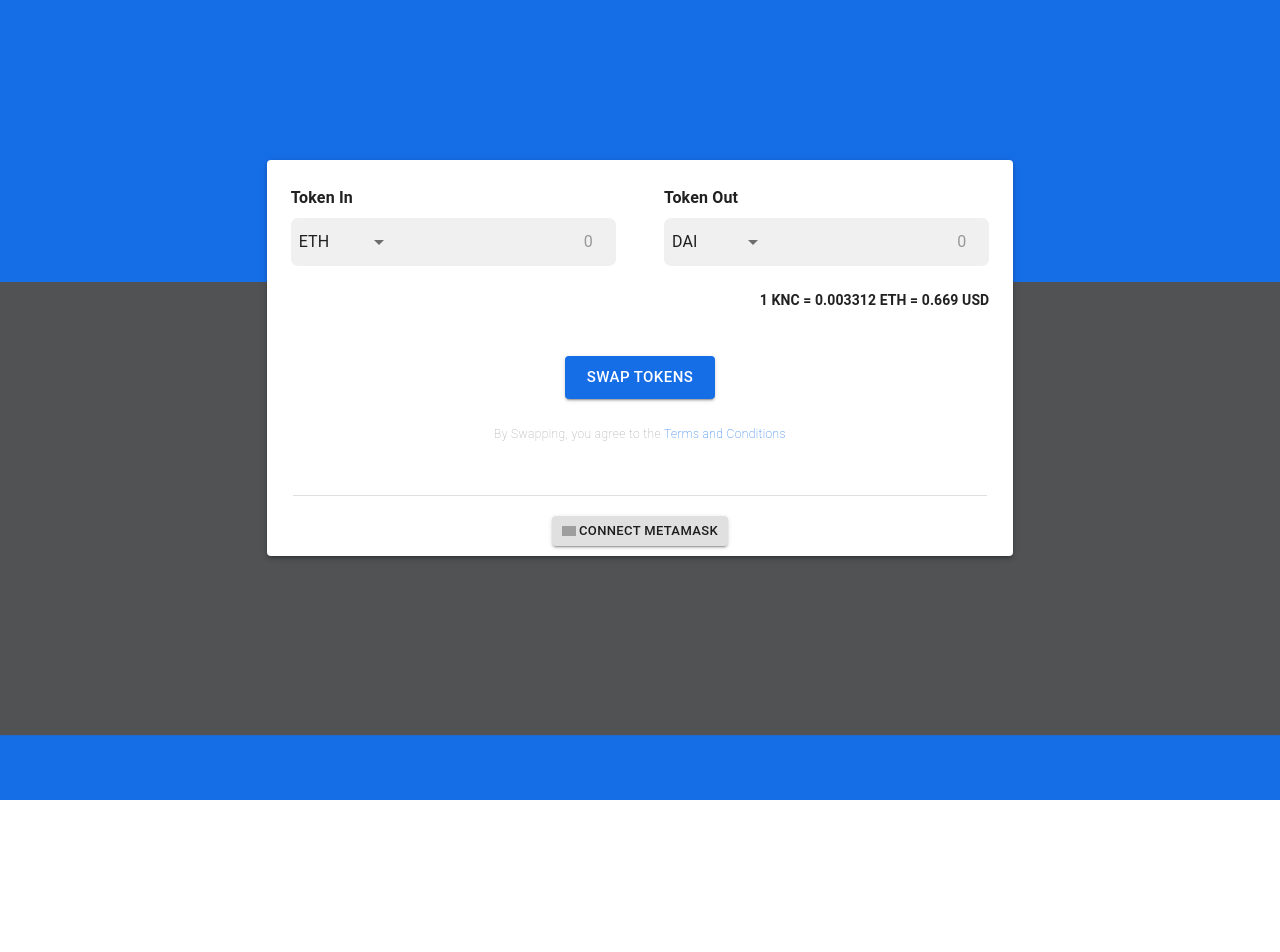
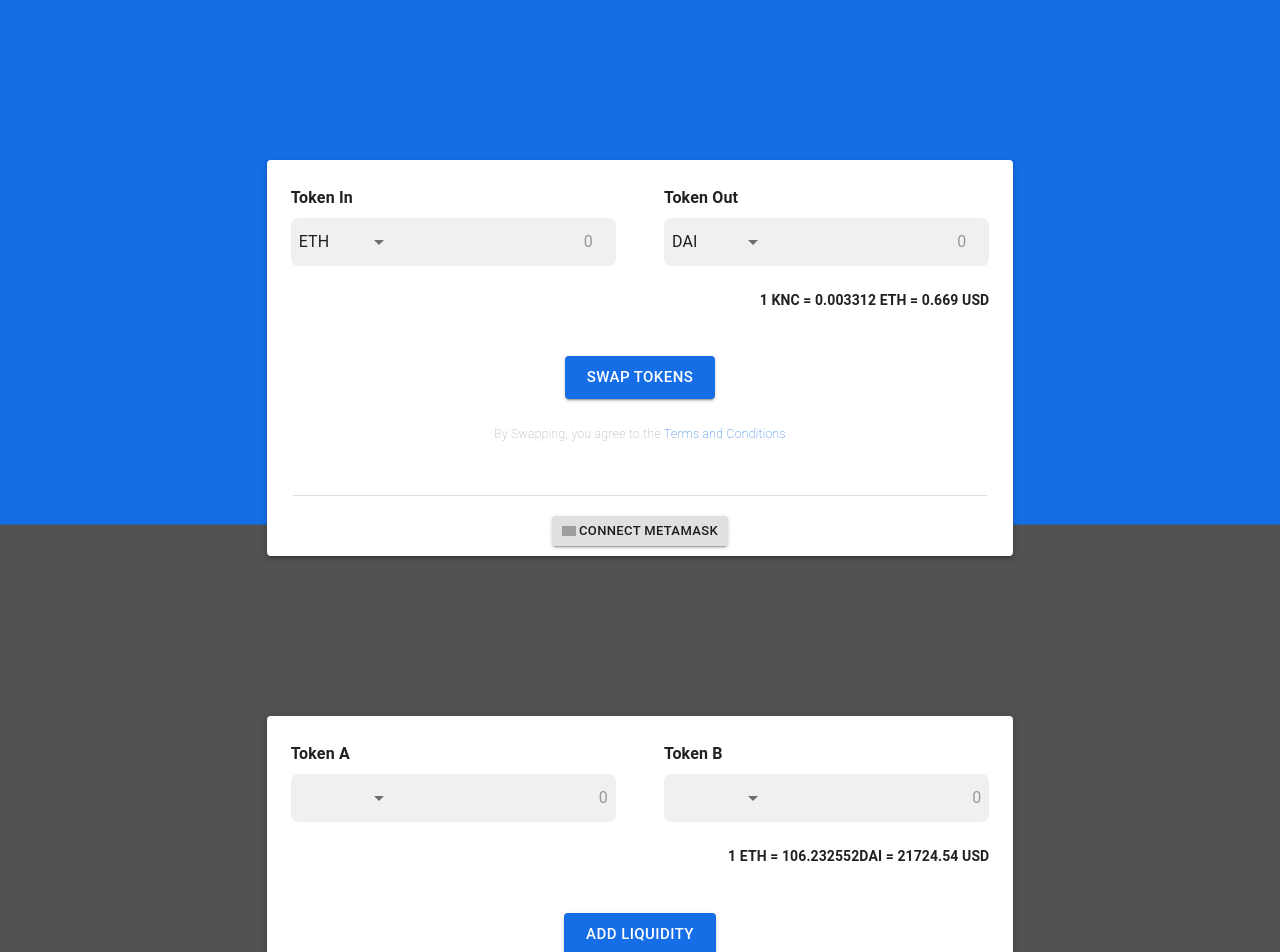
Before and after one commit to RaviBlock8/Swappy_mock_frontend, a React (Create React App) app: page / in a window 1280 px wide. Shown: the top 952 px of the page. Before the commit the page ends 800 px from the top, so only its background shows below. Built offline with nearby package versions, Linux system fonts and the light colour scheme; grey boxes are pictures that could not be loaded.

Commit message:
Add validation on token type
In this I added validation on token type while adding liquidity i.e token1 and token2 can't be of same type

```diff
--- a/src/App.js
+++ b/src/App.js
@@ -1,9 +1,15 @@
 import React from "react";
 import "./App.css";
 import SwapPage from "./pages/SwapPage/SwapPage";
+import AddLiquidityPage from "./pages/AddLiquidityPage/AddLiquidityPage";
 
 function App() {
-  return <SwapPage />;
+  return (
+    <React.Fragment>
+      <SwapPage />
+      <AddLiquidityPage />
+    </React.Fragment>
+  );
 }
 
 export default App;
--- a/src/components/AddLiquidity/AddLiquidityWindow.jsx
+++ b/src/components/AddLiquidity/AddLiquidityWindow.jsx
@@ -11,19 +11,11 @@
 } from "@material-ui/core";
 import { makeStyles, styled } from "@material-ui/core/styles";
 
-function AddLiquidityWindow() {
+function AddLiquidityWindow({token1, token2, changeTokenType, errorMsg}) {
   const classes = useStyles();
-  const [token1, setToken1] = React.useState("");
-  const [token2, setToken2] = React.useState("");
   const [amountOfToken1, setAmountToken1] = React.useState("");
   const [amountOfToken2, setAmountToken2] = React.useState("");
 
-  const handleChangeToken1 = (event) => {
-    setToken1(event.target.value);
-  };
-  const handleChangeToken2 = (event) => {
-    setToken2(event.target.value);
-  };
   const handleAmountToken1 = (event) => {
     setAmountToken1(event.target.value);
   };
@@ -54,9 +46,11 @@
               <Select
                 labelId="demo-simple-select-label"
                 id="demo-simple-select"
-				value={token1}
-				disableUnderline={true}
-                onChange={handleChangeToken1}
+                value={token1}
+                disableUnderline={true}
+                onChange={(e) => {
+                  changeTokenType(e.target.value, "token1");
+                }}
                 style={{ width: "30%" }}
               >
                 <MenuItem value={"ETH"}>ETH</MenuItem>
@@ -84,9 +78,11 @@
               <Select
                 labelId="demo-simple-select-label"
                 id="demo-simple-select"
-				value={token2}
-				disableUnderline={true}
-                onChange={handleChangeToken2}
+                value={token2}
+                disableUnderline={true}
+                onChange={(e) => {
+                  changeTokenType(e.target.value, "token2");
+                }}
                 style={{ width: "30%" }}
               >
                 <MenuItem value={"ETH"}>ETH</MenuItem>
@@ -105,6 +101,7 @@
                 }}
               />
             </InputBox>
+            <ErrorBox component="span">{errorMsg}</ErrorBox>
           </Grid>
           <Grid item xs={12} md={12}>
             <Box display="flex" justifyContent="flex-end" pr={3}>
@@ -178,4 +175,9 @@
   borderRadius: "7px",
 }));
 
+const ErrorBox = styled(Box)(({ theme }) => ({
+  fontSize: "0.9rem",
+  color: "red",
+}));
+
 export default AddLiquidityWindow;
--- a/src/pages/AddLiquidityPage/AddLiquidityPage.jsx
+++ b/src/pages/AddLiquidityPage/AddLiquidityPage.jsx
@@ -3,10 +3,37 @@
 import AddLiquidityWindow from "../../components/AddLiquidity/AddLiquidityWindow";
 
 function AddLiquidityPage() {
+  const [token1, setToken1] = React.useState("");
+  const [token2, setToken2] = React.useState("");
+  const [errorMsg, setErrorMsg] = React.useState("");
+
+  const changeTokenType = (tokenName, tokenType) => {
+    switch (tokenType) {
+      case "token1":
+        setToken1(tokenName);
+        tokenName == token2
+          ? setErrorMsg("Token 1 and Token 2 cannot be of same type")
+          : setErrorMsg("");
+        break;
+      case "token2":
+        setToken2(tokenName);
+        tokenName == token1
+          ? setErrorMsg("Token 1 and Token 2 cannot be of same type")
+          : setErrorMsg("");
+        break;
+      default:
+        setErrorMsg("Not correct type of tokens");
+    }
+  };
   return (
     <Grid container justify="center">
       <Grid item xs={12} md={7} style={{ marginTop: "20vh" }}>
-				<AddLiquidityWindow/>
+        <AddLiquidityWindow
+          changeTokenType={changeTokenType}
+          errorMsg={errorMsg}
+          token1={token1}
+          token2={token2}
+        />
       </Grid>
     </Grid>
   );
```
Lines whose indentation alone changed are shown as unchanged.
